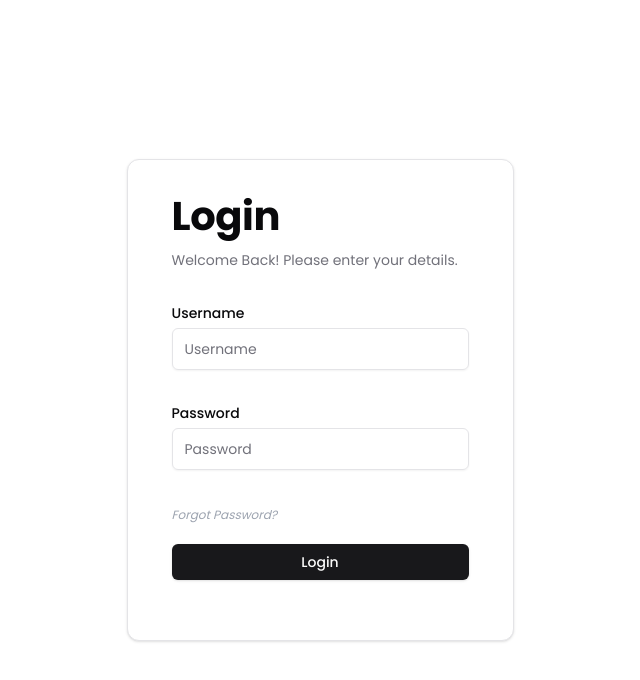
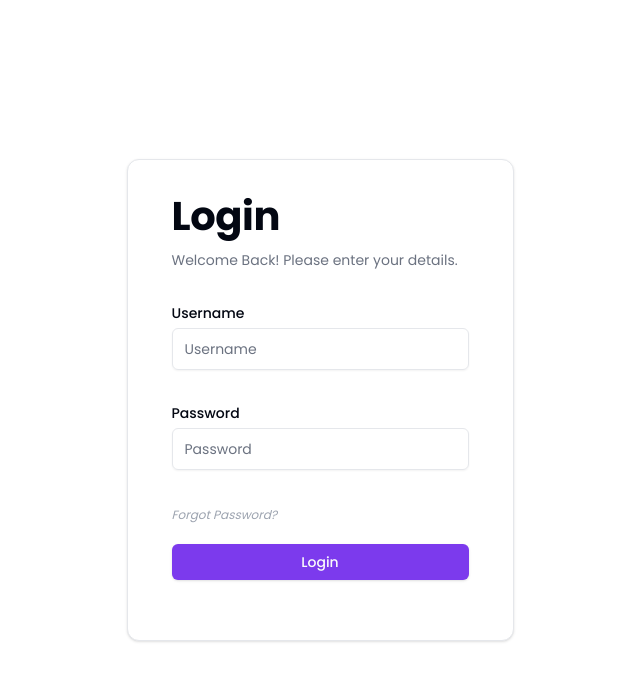
Before and after one commit to naufudge/arms, a Next.js app: page /login in a window 1280 px wide. Shown: the top 680 px of the page, without its empty margins (320-960 px from the left). Built offline with nearby package versions, Linux system fonts and the light colour scheme.

Commit message:
made some design changes

```diff
--- a/app/(loggedIn)/layout.tsx
+++ b/app/(loggedIn)/layout.tsx
@@ -27,9 +27,11 @@
       >
         <SidebarProvider>
           <AppSidebar />
-          <main>
+          <main className="w-full">
             <SidebarTrigger className="mx-5 mt-5" />
-            {children}
+            <div className="py-5 px-10">
+              {children}
+            </div>
           </main>
         </SidebarProvider>
       </body>
--- /dev/null
+++ b/app/(loggedIn)/search/page.tsx
@@ -0,0 +1,35 @@
+'use client';
+
+import { Button } from '@/components/ui/button';
+import { Input } from '@/components/ui/input'
+import { Filter, Upload } from 'lucide-react';
+import Link from 'next/link';
+import React, { useState } from 'react'
+
+const page = () => {
+    const [searchTerm, setSearchTerm] = useState("")
+    return (
+        <div className="font-poppins w-full">
+        <h1 className="font-bold text-[2rem]">Search</h1>
+        <br />
+        <div className='flex justify-between'>
+            <Input
+            value={searchTerm}
+            onChange={(e) => setSearchTerm(e.target.value)}
+            placeholder='Search...'
+            className='w-1/2 py-5 placeholder:opacity-40'
+            />
+            <div className='flex gap-4'>
+                <Button variant={"outline"} className='h-full'><Filter/> Filter</Button>
+                <Button className='h-full'><Upload/> <Link href={"/upload"}>Upload</Link></Button>
+            </div>
+        </div>
+
+        <div>
+
+        </div>
+        </div>
+    )
+}
+
+export default page
--- a/app/(loggedIn)/upload/page.tsx
+++ b/app/(loggedIn)/upload/page.tsx
@@ -2,7 +2,7 @@
 
 const page = () => {
   return (
-    <div className="font-poppins p-5">
+    <div className="font-poppins">
       <h1 className="font-bold text-[2rem]">Upload</h1>
     </div>
   )
--- a/app/(loggedIn)/users/page.tsx
+++ b/app/(loggedIn)/users/page.tsx
@@ -2,7 +2,7 @@
 
 const page = () => {
   return (
-    <div className="font-poppins p-5">
+    <div className="font-poppins">
       <h1 className="font-bold text-[2rem]">User Management</h1>
     </div>
   )
--- a/app/globals.css
+++ b/app/globals.css
@@ -2,81 +2,63 @@
 @tailwind components;
 @tailwind utilities;
 
-body {
-  font-family: Arial, Helvetica, sans-serif;
-}
-
 @layer base {
   :root {
     --background: 0 0% 100%;
-    --foreground: 240 10% 3.9%;
+    --foreground: 224 71.4% 4.1%;
     --card: 0 0% 100%;
-    --card-foreground: 240 10% 3.9%;
+    --card-foreground: 224 71.4% 4.1%;
     --popover: 0 0% 100%;
-    --popover-foreground: 240 10% 3.9%;
-    --primary: 240 5.9% 10%;
-    --primary-foreground: 0 0% 98%;
-    --secondary: 240 4.8% 95.9%;
-    --secondary-foreground: 240 5.9% 10%;
-    --muted: 240 4.8% 95.9%;
-    --muted-foreground: 240 3.8% 46.1%;
-    --accent: 240 4.8% 95.9%;
-    --accent-foreground: 240 5.9% 10%;
+    --popover-foreground: 224 71.4% 4.1%;
+    --primary: 262.1 83.3% 57.8%;
+    --primary-foreground: 210 20% 98%;
+    --secondary: 220 14.3% 95.9%;
+    --secondary-foreground: 220.9 39.3% 11%;
+    --muted: 220 14.3% 95.9%;
+    --muted-foreground: 220 8.9% 46.1%;
+    --accent: 220 14.3% 95.9%;
+    --accent-foreground: 220.9 39.3% 11%;
     --destructive: 0 84.2% 60.2%;
-    --destructive-foreground: 0 0% 98%;
-    --border: 240 5.9% 90%;
-    --input: 240 5.9% 90%;
-    --ring: 240 10% 3.9%;
+    --destructive-foreground: 210 20% 98%;
+    --border: 220 13% 91%;
+    --input: 220 13% 91%;
+    --ring: 262.1 83.3% 57.8%;
+    --radius: 0.5rem;
     --chart-1: 12 76% 61%;
     --chart-2: 173 58% 39%;
     --chart-3: 197 37% 24%;
     --chart-4: 43 74% 66%;
     --chart-5: 27 87% 67%;
-    --radius: 0.5rem;
-    --sidebar-background: 0 0% 98%;
-    --sidebar-foreground: 240 5.3% 26.1%;
-    --sidebar-primary: 240 5.9% 10%;
-    --sidebar-primary-foreground: 0 0% 98%;
-    --sidebar-accent: 240 4.8% 95.9%;
-    --sidebar-accent-foreground: 240 5.9% 10%;
-    --sidebar-border: 220 13% 91%;
-    --sidebar-ring: 217.2 91.2% 59.8%;
   }
+
   .dark {
-    --background: 240 10% 3.9%;
-    --foreground: 0 0% 98%;
-    --card: 240 10% 3.9%;
-    --card-foreground: 0 0% 98%;
-    --popover: 240 10% 3.9%;
-    --popover-foreground: 0 0% 98%;
-    --primary: 0 0% 98%;
-    --primary-foreground: 240 5.9% 10%;
-    --secondary: 240 3.7% 15.9%;
-    --secondary-foreground: 0 0% 98%;
-    --muted: 240 3.7% 15.9%;
-    --muted-foreground: 240 5% 64.9%;
-    --accent: 240 3.7% 15.9%;
-    --accent-foreground: 0 0% 98%;
+    --background: 224 71.4% 4.1%;
+    --foreground: 210 20% 98%;
+    --card: 224 71.4% 4.1%;
+    --card-foreground: 210 20% 98%;
+    --popover: 224 71.4% 4.1%;
+    --popover-foreground: 210 20% 98%;
+    --primary: 263.4 70% 50.4%;
+    --primary-foreground: 210 20% 98%;
+    --secondary: 215 27.9% 16.9%;
+    --secondary-foreground: 210 20% 98%;
+    --muted: 215 27.9% 16.9%;
+    --muted-foreground: 217.9 10.6% 64.9%;
+    --accent: 215 27.9% 16.9%;
+    --accent-foreground: 210 20% 98%;
     --destructive: 0 62.8% 30.6%;
-    --destructive-foreground: 0 0% 98%;
-    --border: 240 3.7% 15.9%;
-    --input: 240 3.7% 15.9%;
-    --ring: 240 4.9% 83.9%;
+    --destructive-foreground: 210 20% 98%;
+    --border: 215 27.9% 16.9%;
+    --input: 215 27.9% 16.9%;
+    --ring: 263.4 70% 50.4%;
     --chart-1: 220 70% 50%;
     --chart-2: 160 60% 45%;
     --chart-3: 30 80% 55%;
     --chart-4: 280 65% 60%;
     --chart-5: 340 75% 55%;
-    --sidebar-background: 240 5.9% 10%;
-    --sidebar-foreground: 240 4.8% 95.9%;
-    --sidebar-primary: 224.3 76.3% 48%;
-    --sidebar-primary-foreground: 0 0% 100%;
-    --sidebar-accent: 240 3.7% 15.9%;
-    --sidebar-accent-foreground: 240 4.8% 95.9%;
-    --sidebar-border: 240 3.7% 15.9%;
-    --sidebar-ring: 217.2 91.2% 59.8%;
   }
 }
+
 
 @layer base {
   * {
--- a/components/app-sidebar.tsx
+++ b/components/app-sidebar.tsx
@@ -5,13 +5,7 @@
     Sidebar,
     SidebarContent,
     SidebarFooter,
-    SidebarGroup,
-    SidebarGroupContent,
-    SidebarGroupLabel,
     SidebarHeader,
-    SidebarMenu,
-    SidebarMenuButton,
-    SidebarMenuItem,
     SidebarRail,
 } from "@/components/ui/sidebar"
 import { title } from 'process'
@@ -29,7 +23,7 @@
     },
     {
         title: "Search",
-        url: "/",
+        url: "/search",
         icon: Search
     },
     {
@@ -61,23 +55,6 @@
         <Sidebar collapsible="icon" className='font-poppins'>
             <SidebarHeader />
             <SidebarContent>
-                {/* <SidebarGroup>
-                    <SidebarGroupLabel>ARMS</SidebarGroupLabel>
-                    <SidebarGroupContent>
-                        <SidebarMenu>
-                            {menuItems.map((item) => (
-                                <SidebarMenuItem key={item.title}>
-                                    <SidebarMenuButton asChild>
-                                        <a href={item.url}>
-                                            <item.icon />
-                                            <span>{item.title}</span>
-                                        </a>
-                                    </SidebarMenuButton>
-                                </SidebarMenuItem>
-                            ))}
-                        </SidebarMenu>
-                    </SidebarGroupContent>
-                </SidebarGroup> */}
                 <NavMain items={menuItems} />
             </SidebarContent>
             <SidebarFooter>
--- a/components/nav-user.tsx
+++ b/components/nav-user.tsx
@@ -1,14 +1,11 @@
 "use client"
 
 import {
-    BadgeCheck,
     Bell,
     ChevronsUpDown,
-    CreditCard,
     LogOut,
-    Sparkles,
+    User,
 } from "lucide-react"
-
 import {
     Avatar,
     AvatarFallback,
@@ -76,23 +73,14 @@
                                 </div>
                             </div>
                         </DropdownMenuLabel>
+
                         <DropdownMenuSeparator />
                         <DropdownMenuGroup>
                             <DropdownMenuItem>
-                                <Sparkles />
-                                Upgrade to Pro
+                                <User />
+                                Profile
                             </DropdownMenuItem>
-                        </DropdownMenuGroup>
-                        <DropdownMenuSeparator />
-                        <DropdownMenuGroup>
-                            <DropdownMenuItem>
-                                <BadgeCheck />
-                                Account
-                            </DropdownMenuItem>
-                            <DropdownMenuItem>
-                                <CreditCard />
-                                Billing
-                            </DropdownMenuItem>
+
                             <DropdownMenuItem>
                                 <Bell />
                                 Notifications
```
